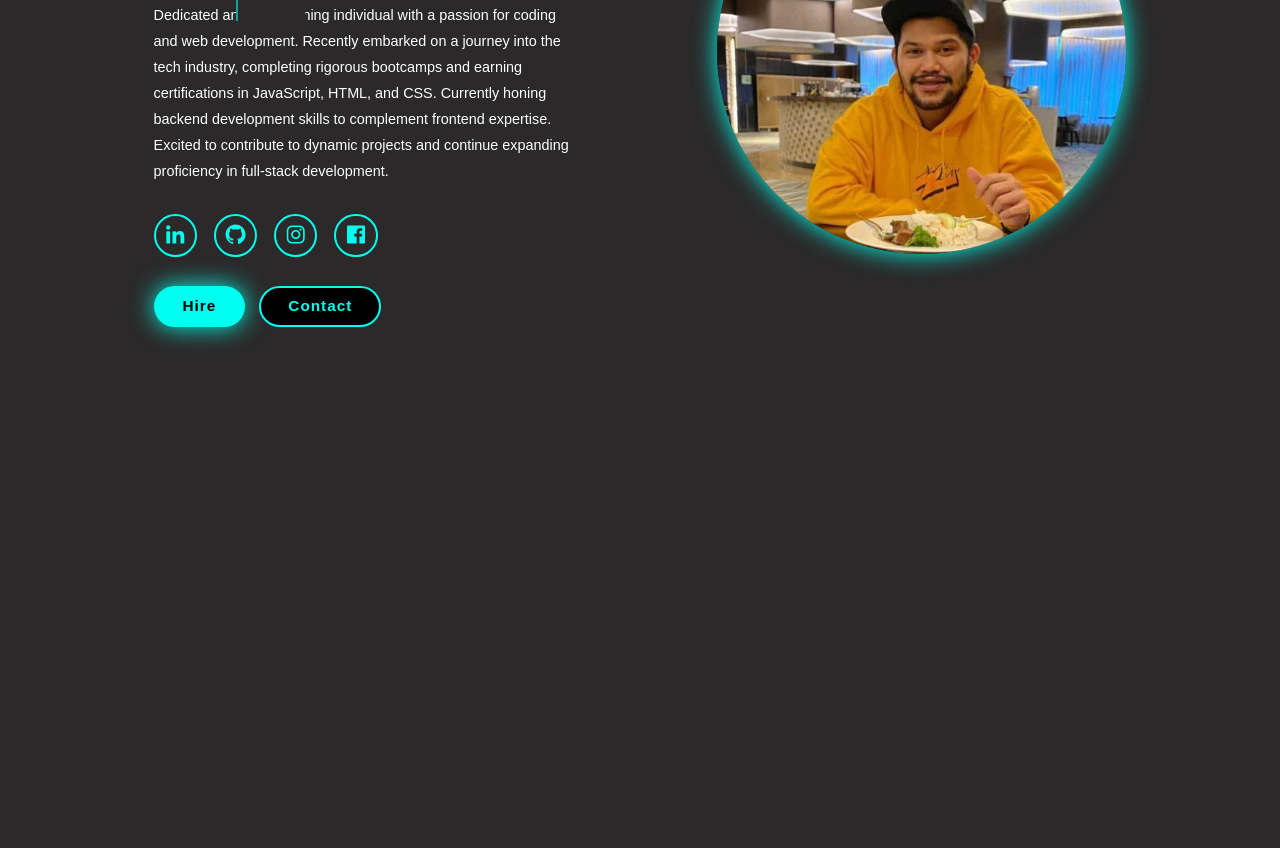
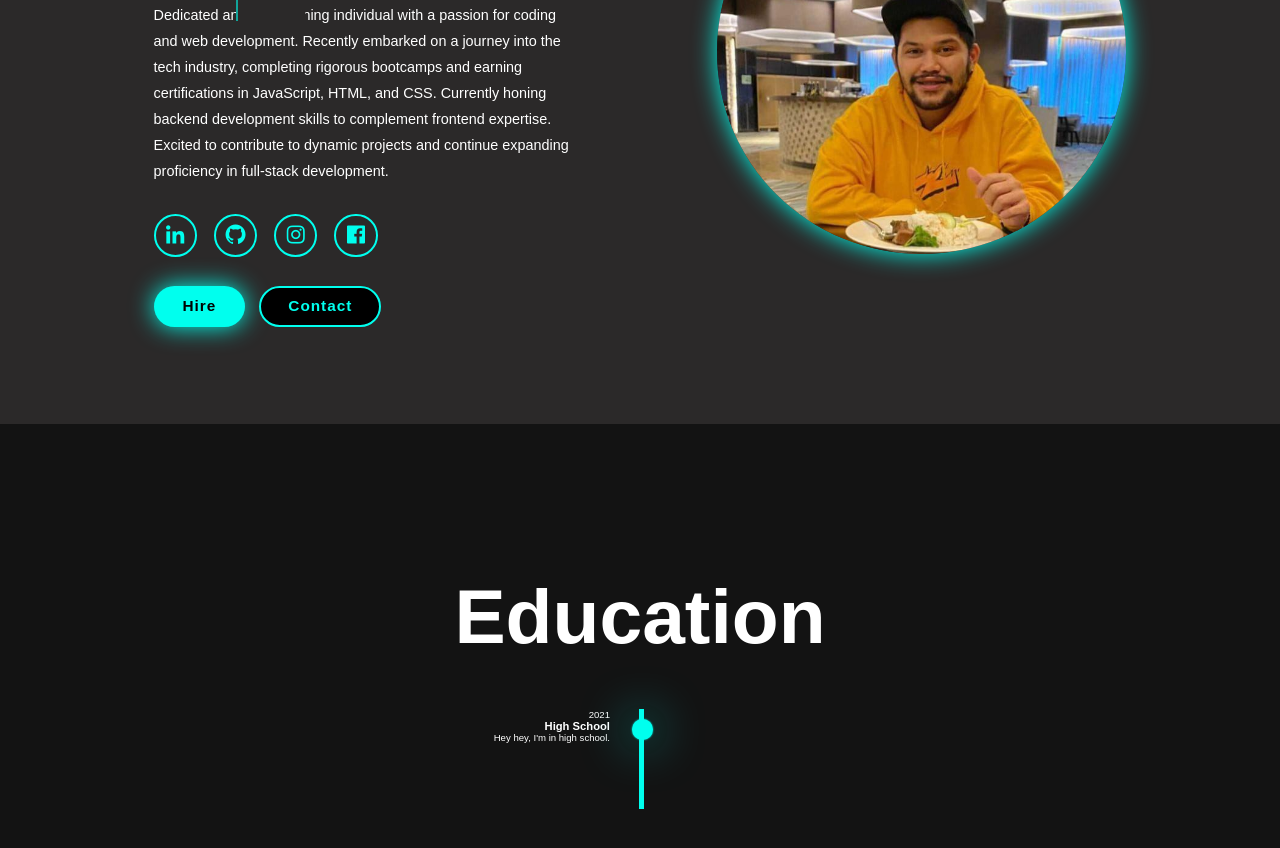
Before and after one commit to codenoob66/codenoob66.github.io, a plain HTML site: page index.html in a window 1280 px wide. Shown: the part 376-1224 px from the top of the page. Before the commit the page ends 800 px from the top, so only its background shows below. Drawn offline with nearby package versions, Linux system fonts and the light colour scheme.

Commit message:
added education section

```diff
--- a/index.html
+++ b/index.html
@@ -41,7 +41,7 @@
                 <a href="#"><i class='bx bxl-linkedin'></i></a>
                 <a href="#"><i class='bx bxl-github'></i></a>
                 <a href="#"><i class='bx bxl-instagram'></i></a>
-                <a href="#"><i class='bx bxl-facebook-square'></i></a>
+                <a href="https://www.facebook.com/raapraap.cordova"><i class='bx bxl-facebook-square'></i></a>
             </div>
 
             <div class="btn-group">
@@ -54,6 +54,22 @@
             </div>
     </section>
 
+    <section class="education" id="education">
+        <h2 class="heading">Education</h2>
+
+        <div class="timeline-items">
+            <div class="timeline-item">
+                <div class="timeline-dot"></div>
+                    <div class="timeline-date">2021</div>
+                    <div class="timeline-content">
+                        <h3>High School</h3>
+                        <p>Hey hey, I'm in high school.</p>
+                    </div>
+            </div>
+        </div>
+    </section>
+
+
     <script src="script.js"></script>
 </body>
 
--- a/style.css
+++ b/style.css
@@ -283,3 +283,62 @@ span {
     }
 
 }
+
+.heading {
+    font-size: 8rem;
+    text-align: center;
+    margin: 5rem 0;
+}
+
+.education {
+    padding: 100px 15px;
+    background: var(--second-bg-color);
+}
+
+.education h2 {
+    margin-bottom: 5rem;
+}
+
+.timeline-items {
+    max-width: 1200px;
+    margin: auto;
+    display: flex;
+    flex-wrap: wrap;
+    position: relative;
+}
+
+.timeline-items::before {
+    content: "";
+    position: absolute;
+    width: 5px;
+    height: 100px;
+    background-color: var(--main-color);
+    left: calc(50% - 1px);
+}
+
+.timeline-item {
+    margin-bottom: 40px;
+    width: 100%;
+    position: relative;
+}
+
+.timeline-item:last-child {
+    margin-bottom: 0;
+}
+
+.timeline-item:nth-child(odd) {
+    padding-right: calc(50% + 30px);
+    text-align: right;
+}
+
+.timeline-dot {
+    height: 21px;
+    width: 21px;
+    background-color:  var(--main-color);
+    box-shadow:  0 0 2px var(--main-color),
+                  0 0 50px var(--main-color);
+    position: absolute;
+    left:  calc(50% - 8px);
+    border-radius: 50%;
+    top: 10px;
+}
```
